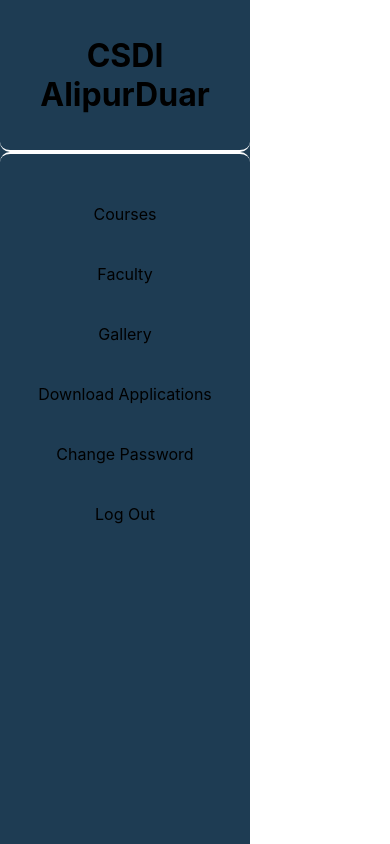
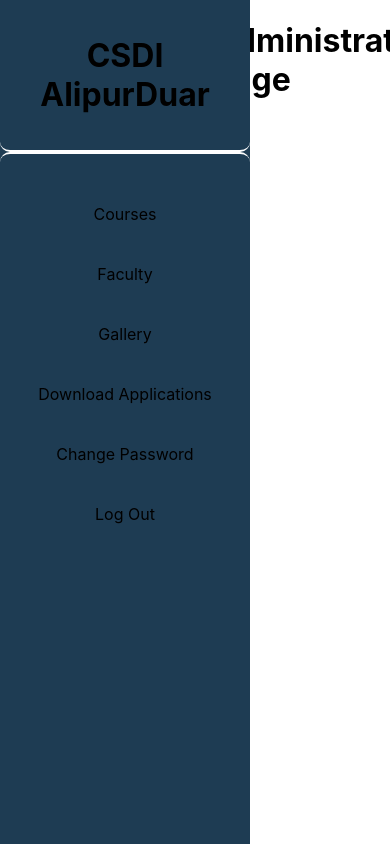
Before and after one commit to rid23/CSDIconstruction, a React (Create React App) app in the folder csdi-frontend/: page /admin in a window 390 px wide. Built offline with nearby package versions, Linux system fonts and the light colour scheme; a web font is replaced by a local one.

Commit message:
faculty page responsive

```diff
--- a/csdi-frontend/src/admin.css
+++ b/csdi-frontend/src/admin.css
@@ -0,0 +1,11 @@
+.Admin-home {
+    height: 100vh;
+    width: 100vw;
+}
+.admin-playground{
+    display: flex;
+    justify-content: center;
+    align-items: center;
+    margin-left: 250px;
+    overflow-y: auto;
+}
--- a/csdi-frontend/src/admin.js
+++ b/csdi-frontend/src/admin.js
@@ -1,11 +1,18 @@
 import React from "react";
 import AdminSideNav from "./adminsidenav";
+import "./admin.css"
 
 function Adminhome() {
 
     return (
         <>
-        <AdminSideNav/>
+        <div className="Admin-home">
+            <AdminSideNav/>
+            <div className="admin-playground">
+                <h1> Administrator Page</h1>
+            </div>
+        </div>
+
         </>
     )
 }
--- a/csdi-frontend/src/adminlogin.css
+++ b/csdi-frontend/src/adminlogin.css
@@ -19,6 +19,15 @@
     border-radius: 20px;
     box-shadow:  1px 1px 20px 5px rgba(0, 0, 0, 0.5);
 }
+.admin-login-person-icon {
+    display: flex;
+    width: 100%;
+    object-fit: cover;
+    align-items: center;
+    justify-content: center;
+    margin-bottom: 50px;
+}
+
 .admin-login-lebel {
     margin: 20px;
 }
--- a/csdi-frontend/src/adminlogin.js
+++ b/csdi-frontend/src/adminlogin.js
@@ -1,5 +1,6 @@
 import React from "react";
 import "./adminlogin.css"
+import AccountCircleIcon from '@mui/icons-material/AccountCircle';
 
 
 function Adminlogin() {
@@ -7,6 +8,9 @@ function Adminlogin() {
     return (
         <div className="admin-login-page">
             <div className="admin-login-form">
+                <div className="admin-login-person-icon">
+                    <AccountCircleIcon/>
+                </div>
                 <label className="admin-login-lebel">User Name</label>
                 <input className="admin-login-input" placeholder="Enter Username"/>
                 <label className="admin-login-lebel" >Password</label>
--- a/csdi-frontend/src/adminsidenav.css
+++ b/csdi-frontend/src/adminsidenav.css
@@ -1,11 +1,13 @@
 .adminSN-main {
     display: flex;
+    position: fixed;
     width: 250px;
     height: 100vh;
     top: 0px;
     left: 0px;
     flex-direction: column;
     background-color: rgba(0, 34, 61, 0.884);
+    z-index: 2;
 }
 
 .adminSN-top {
@@ -21,7 +23,7 @@
 .adminSN-h1 {
     margin: 0px;
     padding: 0px;
-
+    cursor: default;
 }
 
 .adminSN-middle {
@@ -42,6 +44,7 @@
     width: 100%;
     padding-top: 20px;
     padding-bottom: 20px;
+    cursor: pointer;
 }
 
 .adminSN-menu:hover {
--- a/csdi-frontend/src/faculty.css
+++ b/csdi-frontend/src/faculty.css
@@ -1,14 +1,15 @@
 .faculty-main {
     display: flex;
-    flex-direction: column;
     align-items: center;
-    justify-content: flex-start;
+    justify-content: center;
+    flex-wrap: wrap;
     margin-top: 185px;
 }
 
 .faculty-container {
     display: flex;
-    width: 70%;
+    width: 45%;
+    min-width: 600px;
     height: 150px;
     box-shadow: 1px 1px 20px 4px rgba(0, 0, 0, 0.2);
 
@@ -38,3 +39,16 @@
     font-weight: 500;
     margin: 0px;
 }
+
+@media screen and (max-width: 500px) {
+    .faculty-container {
+        flex-direction: column;
+        min-width: 90vw;
+        width: 90vw;
+        height: auto;
+    }
+    .faculty-details {
+        margin-top: 20px;
+        margin-bottom: 20px;
+    }
+}
```
